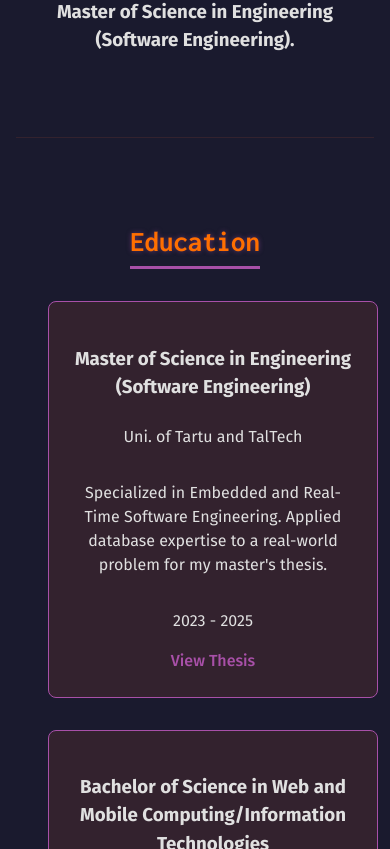
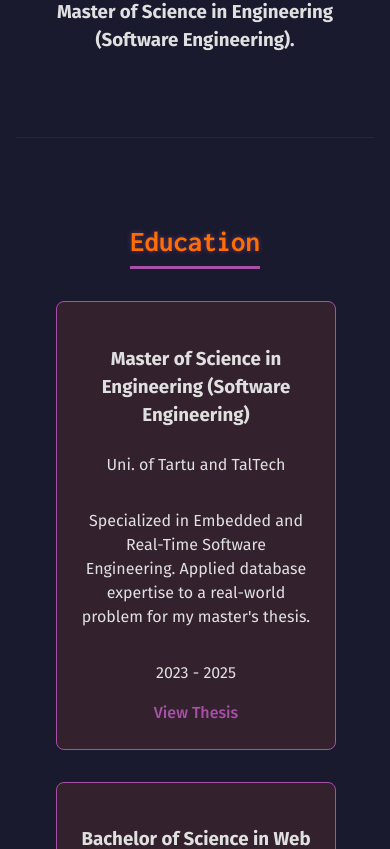
Before and after one commit to mislavrukonic/mislavrukonic.github.io, a React (Vite) app: page / in a window 390 px wide. Shown: the part 975-1824 px from the top of the page. Built offline with nearby package versions, Linux system fonts and the light colour scheme; no server answers.

Commit message:
trying new styles for mobile

```diff
--- a/src/index.css
+++ b/src/index.css
@@ -3,6 +3,11 @@
 /* -------------------------------------------------------------------------- */
 
 @import url("https://fonts.googleapis.com/css2?family=Inconsolata:wght@400;700&family=Fira+Sans:wght@300;400;500;700&display=swap");
+
+/* Ensure all elements calculate width correctly including padding/borders */
+* {
+  box-sizing: border-box;
+}
 
 :root {
   --color-primary-dark: #1a1a2e;
@@ -56,6 +61,7 @@ body {
   min-width: 320px;
   min-height: 100vh;
   overflow-x: hidden; /* Prevents horizontal scroll on small screens */
+  width: 100%;
 }
 
 /* H Styling - Themed */
@@ -65,6 +71,8 @@ h2 {
   font-family: var(--font-heading);
   line-height: 1.1;
   color: var(--color-accent-pumpkin);
+  max-width: 100%;
+  word-wrap: break-word;
 }
 
 /* Button Styling - Retained and updated hover border */
@@ -136,7 +144,7 @@ button:focus-visible {
   margin: 0 auto;
   padding: 0 1rem;
   text-align: center;
-  box-sizing: border-box;
+  width: 100%;
 }
 
 .app-container {
@@ -144,7 +152,6 @@ button:focus-visible {
   margin: 0 auto;
   padding: 0 1rem;
   width: 100%;
-  box-sizing: border-box;
 }
 
 /* -------------------------------------------------------------------------- */
@@ -244,7 +251,12 @@ button:focus-visible {
   align-items: center;
   min-height: 100vh;
   flex-direction: column;
-  box-sizing: border-box;
+  width: 100%;
+}
+
+.hero-content {
+  width: 100%;
+  max-width: 800px;
 }
 
 .hero-content h2 {
@@ -270,6 +282,7 @@ button:focus-visible {
   font-weight: bold;
   text-decoration: none;
   transition: all 0.3s ease;
+  display: inline-block;
 }
 
 .cta-button:hover {
@@ -284,13 +297,13 @@ button:focus-visible {
 /* Sections General */
 /* -------------------------------------------------------------------------- */
 main section {
-  padding: 6rem 1.5rem;
+  padding: 6rem 1rem;
   text-align: center;
   border-bottom: 1px solid var(--color-card-bg);
   width: 100%;
-  max-width: 100vw;
-  box-sizing: border-box;
+  max-width: 100%;
   margin: 0 auto;
+  overflow: hidden; /* Contain children */
 }
 
 h2 {
@@ -301,6 +314,7 @@ h2 {
   display: inline-block;
   padding-bottom: 0.5rem;
   text-shadow: 0 0 5px rgba(168, 80, 168, 0.5);
+  max-width: 90%;
 }
 
 /* -------------------------------------------------------------------------- */
@@ -308,12 +322,12 @@ h2 {
 /* -------------------------------------------------------------------------- */
 .portfolio-grid {
   display: grid;
-  grid-template-columns: repeat(auto-fit, minmax(300px, 1fr));
-  gap: 2.5rem;
+  grid-template-columns: repeat(auto-fit, minmax(280px, 1fr));
+  gap: 2rem;
   max-width: 1200px;
   margin: 0 auto;
   width: 100%;
-  justify-content: center;
+  justify-items: center; /* Center items within grid tracks */
 }
 
 .portfolio-item {
@@ -328,6 +342,8 @@ h2 {
   flex-direction: column;
   align-items: center;
   text-align: center;
+  width: 100%;
+  max-width: 350px; /* Prevent cards from getting too wide on tablet */
 }
 
 .portfolio-item:hover {
@@ -354,6 +370,7 @@ h2 {
   margin: 0 auto;
   padding: 0;
   max-width: 800px;
+  width: 100%;
 }
 
 .skills-list ul {
@@ -363,6 +380,7 @@ h2 {
   flex-wrap: wrap;
   justify-content: center;
   gap: 1rem;
+  width: 100%;
 }
 
 .skill-item {
@@ -401,7 +419,6 @@ h2 {
   border: 2px solid var(--color-card-bg);
   color: var(--color-text-light);
   border-radius: 8px;
-  box-sizing: border-box;
 }
 
 /* -------------------------------------------------------------------------- */
@@ -410,6 +427,7 @@ h2 {
 .footer {
   padding: 3rem 1rem;
   background-color: #0d0d1a;
+  width: 100%;
 }
 
 .footer-content {
@@ -419,6 +437,7 @@ h2 {
   flex-direction: column;
   align-items: center;
   gap: 1.5rem;
+  width: 100%;
 }
 
 /* -------------------------------------------------------------------------- */
@@ -480,6 +499,11 @@ h2 {
 
   .portfolio-grid {
     grid-template-columns: 1fr; /* Single column on very small screens */
+    padding: 0 0.5rem;
+  }
+
+  .portfolio-item {
+    max-width: 100%;
   }
 
   .hero-content h2 {
@@ -490,3 +514,14 @@ h2 {
     font-size: 1.1rem;
   }
 }
+
+@media (max-width: 360px) {
+  .portfolio-grid {
+    gap: 1.5rem;
+  }
+
+  .skill-item {
+    font-size: 0.9rem;
+    padding: 0.5rem 1rem;
+  }
+}
```
